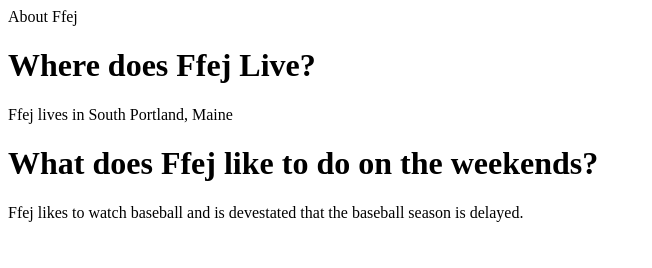
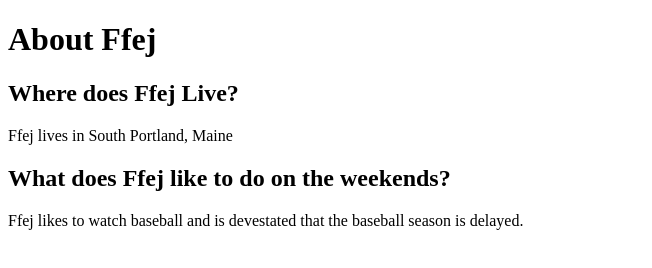
Before and after one commit to FCap5/ffejcaplan.github.io, a plain HTML site: page index.html in a window 1280 px wide. Shown: the whole page, without its empty margins (0-652 px from the left). Drawn offline with Linux system fonts and the light colour scheme.

Commit message:
even more detailed chnages to the index

```diff
--- a/index.html
+++ b/index.html
@@ -7,20 +7,20 @@
 </head>
 
 <body>
-    <header>
+    <h1>
         About Ffej
-    </header>
+    </h1>
 
-    <h1>
+    <h2>
         Where does Ffej Live?
-    </h1>
+    </h2>
     <p>
         Ffej lives in South Portland, Maine
     </p>
 
-    <h1>
+    <h2>
         What does Ffej like to do on the weekends?
-    </h1>
+    </h2>
     <p>
         Ffej likes to watch baseball and is devestated that the baseball season is delayed.
     </p>
```
